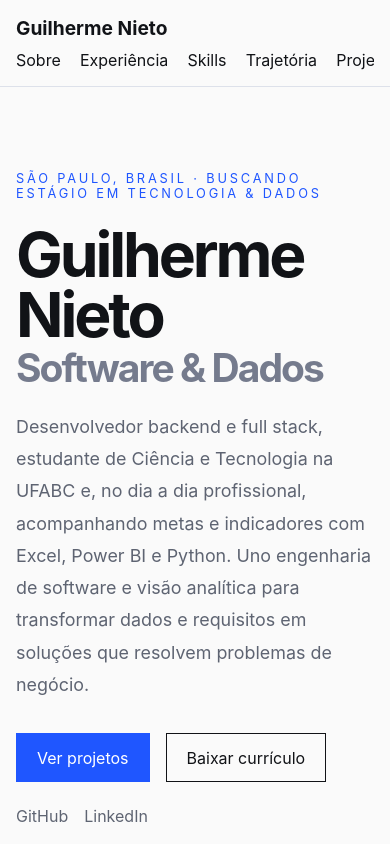
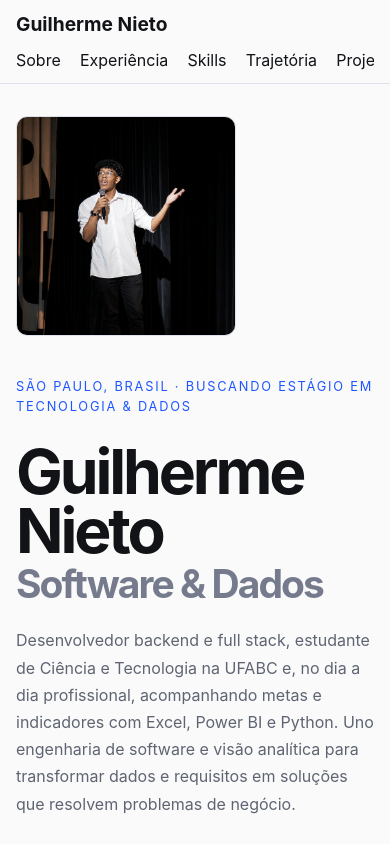
Before and after one commit to GuilhermeCustodioNieto/Portifolio, a React (Vite) app in the folder portifolio/: page / in a window 390 px wide. Shown: the top 844 px of the page. Built offline with nearby package versions, Linux system fonts and the light colour scheme; a web font is replaced by a local one.

Commit message:
feita a responsividade

```diff
--- a/portifolio/src/App.css
+++ b/portifolio/src/App.css
@@ -485,14 +485,37 @@ html {
   }
 
   .header {
-    grid-template-columns: 1fr;
-    justify-items: start;
+    grid-template-columns: auto 1fr;
+    gap: 1.5rem;
+    padding: 0.75rem 1rem;
+  }
+
+  .nav {
+    justify-content: flex-end;
   }
 
   .status {
-    justify-self: start;
-    border-left: 0;
-    padding-left: 0;
+    display: none;
+  }
+
+  .section {
+    padding: 5rem 0;
+  }
+
+  .hero {
+    min-height: auto;
+    gap: 2.5rem;
+  }
+
+  .hero-visual {
+    order: -1;
+    justify-items: start;
+    width: min(100%, 320px);
+  }
+
+  .section-heading {
+    grid-template-columns: 1fr;
+    gap: 1rem;
   }
 
   .hero,
@@ -556,11 +579,9 @@ html {
   }
 
   .header {
-    padding: 1rem;
-  }
-
-  .header {
-    gap: 0.6rem;
+    grid-template-columns: 1fr;
+    gap: 0.25rem;
+    padding: 0.75rem 1rem 0.25rem;
   }
 
   .nav {
@@ -703,3 +724,114 @@ html {
     grid-template-columns: 1fr;
   }
 }
+
+/* Responsividade: ajustes gerais */
+section[id] {
+  scroll-margin-top: 72px;
+}
+
+.contact-links a,
+.experience-card,
+.project-card,
+.skill-card,
+.timeline-item {
+  min-width: 0;
+}
+
+.contact-links strong {
+  overflow-wrap: anywhere;
+}
+
+.profile-photo {
+  height: auto;
+}
+
+@media (max-width: 1024px) {
+  .nav a,
+  .social-row a,
+  .footer-nav a,
+  .project-links a {
+    display: inline-block;
+    padding: 0.6rem 0;
+  }
+
+  .social-row {
+    gap: 1.5rem;
+  }
+}
+
+@media (max-width: 720px) {
+  section[id] {
+    scroll-margin-top: 96px;
+  }
+
+  .section {
+    padding: 3.5rem 0;
+  }
+
+  .hero {
+    padding-top: 2rem;
+    gap: 1.75rem;
+  }
+
+  .hero-visual {
+    width: min(100%, 220px);
+  }
+
+  .visual-caption {
+    display: none;
+  }
+
+  .eyebrow {
+    letter-spacing: 0.14em;
+    line-height: 1.6;
+  }
+
+  .lead {
+    font-size: 1rem;
+    line-height: 1.7;
+  }
+
+  .cta-row .button {
+    flex: 1 1 10rem;
+  }
+
+  .about-text,
+  .experience-card,
+  .achievement-card {
+    padding: 1.25rem;
+  }
+
+  .about-text blockquote {
+    font-size: 1.15rem;
+  }
+
+  .skill-card,
+  .project-card,
+  .timeline-item {
+    padding: 1.25rem;
+  }
+
+  .timeline-item {
+    gap: 0.75rem;
+  }
+
+  .project-topline {
+    gap: 0.35rem;
+  }
+
+  .contact-links a {
+    padding: 1rem;
+  }
+}
+
+.visual-caption {
+  width: min(100%, 380px);
+  gap: 1rem;
+}
+
+@media (max-width: 380px) {
+  .contact-links strong {
+    font-size: 0.85rem;
+  }
+}
```
